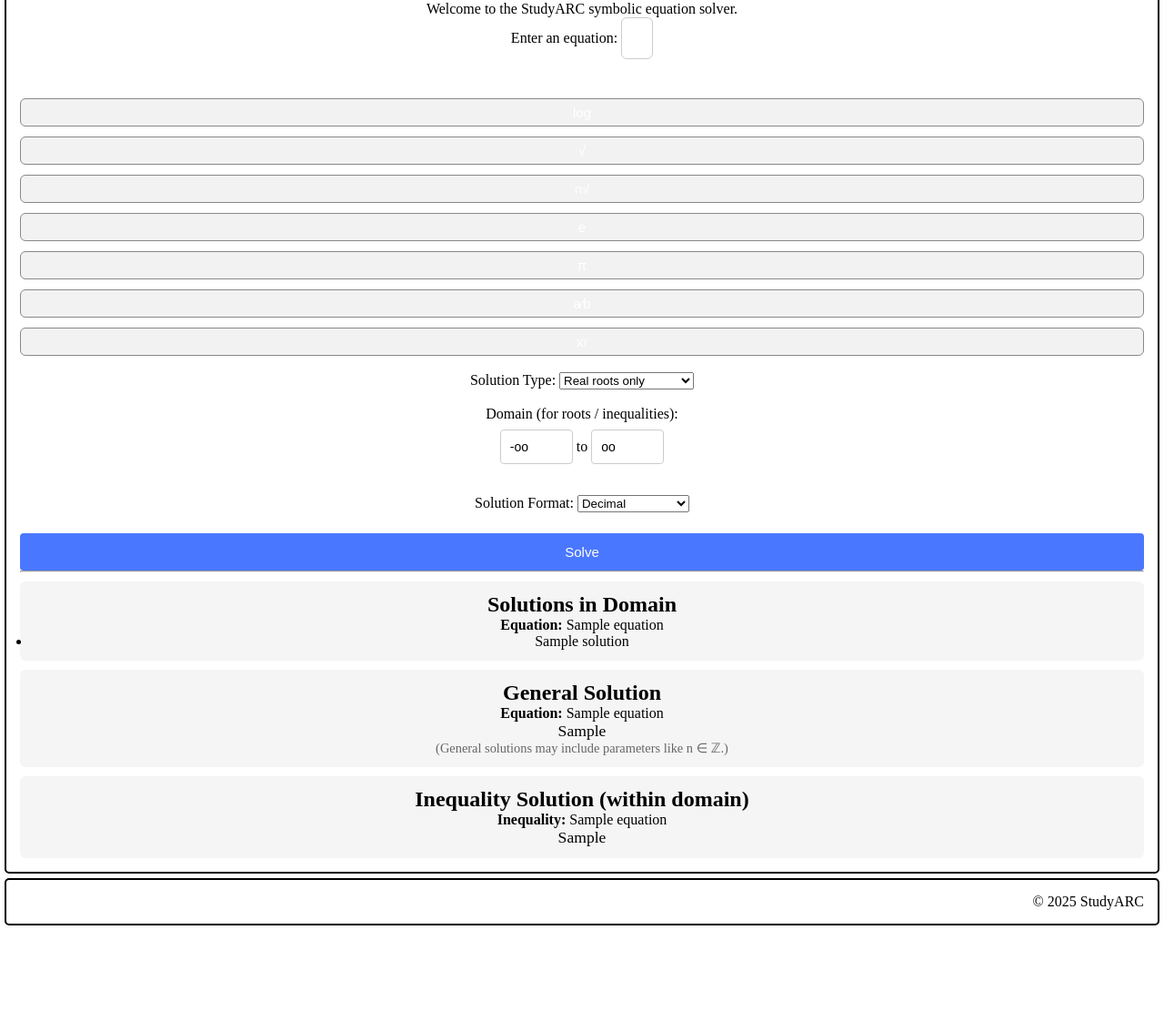
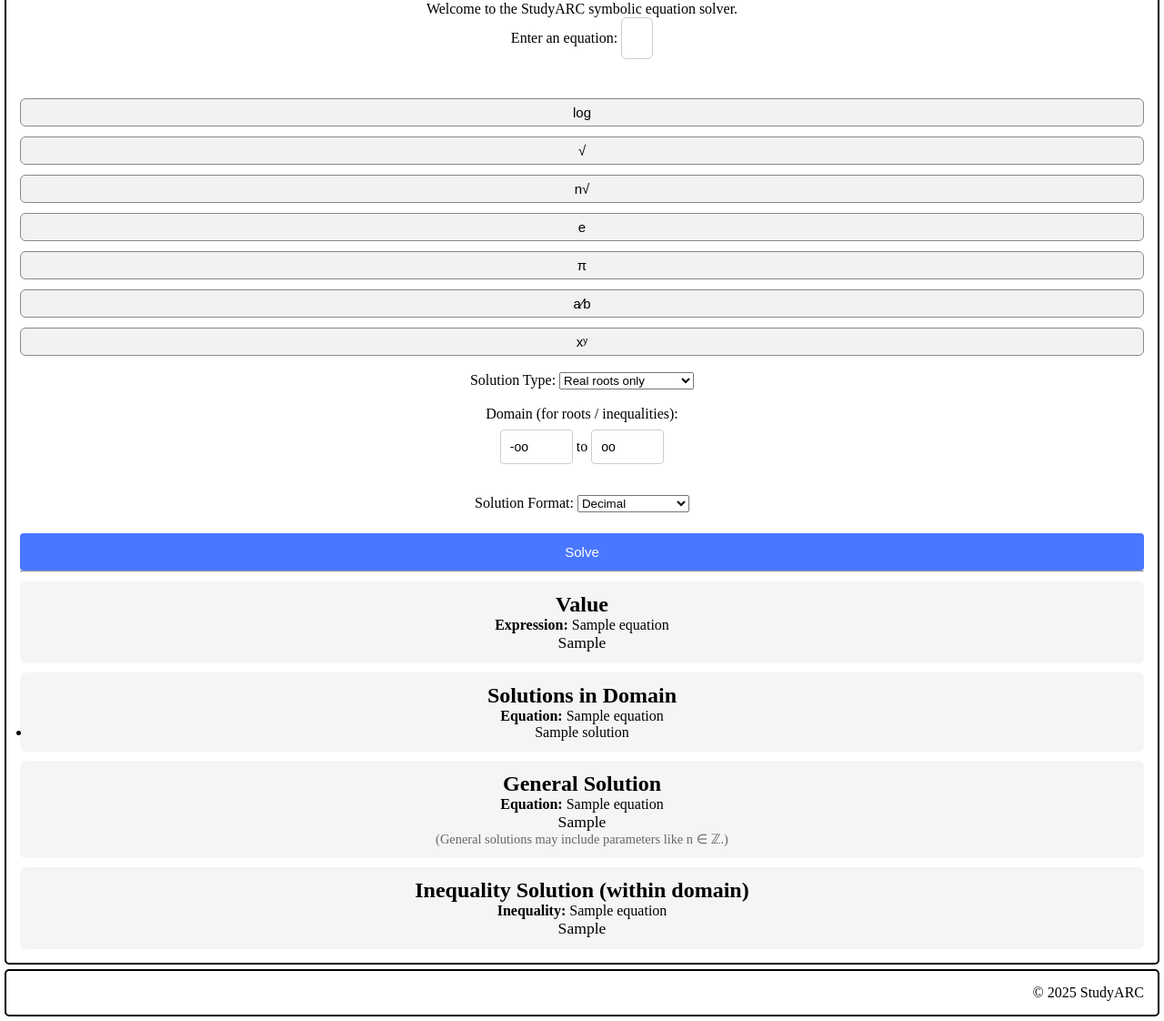
Before and after one commit to jaykshirsagar-debug/studyARC2, a Django app: template maths/templates/maths/maths.html in a window 1280 px wide. Shown: the part 116-1238 px from the top of the page at 91% size. Before the commit the page ends 1133 px from the top, so only its background shows below. Run offline with Django 5.2, Linux system fonts and the light colour scheme; the template is opened without the code that fills it: most values are stand-ins (such as "Sample title", 1, 10 or a date in 2020).

Commit message:
Enhance maths app: Add direct evaluation feature for expressions and update result display in the template

```diff
--- a/maths/templates/maths/maths.html
+++ b/maths/templates/maths/maths.html
@@ -37,6 +37,7 @@
             border: 1px solid #888;
             background: #f2f2f2;
             cursor: pointer;
+            color: black;
         }
         .mq-btn:hover {
             background: #e0e0e0;
@@ -110,6 +111,18 @@
 </div>
 {% endif %}
 
+{% if direct_result %}
+<div class="result-box">
+    <h2>Value</h2>
+    {% if equation %}
+    <p><strong>Expression:</strong> {{ equation }}</p>
+    {% endif %}
+    <p style="font-size: 1.1em;">
+        {{ direct_result }}
+    </p>
+</div>
+{% endif %}
+
 {% if solutions %}
 <div class="result-box">
     <h2>Solutions in Domain</h2>
```
Also changed, not shown: maths/views.py (+27 -12 lines).
